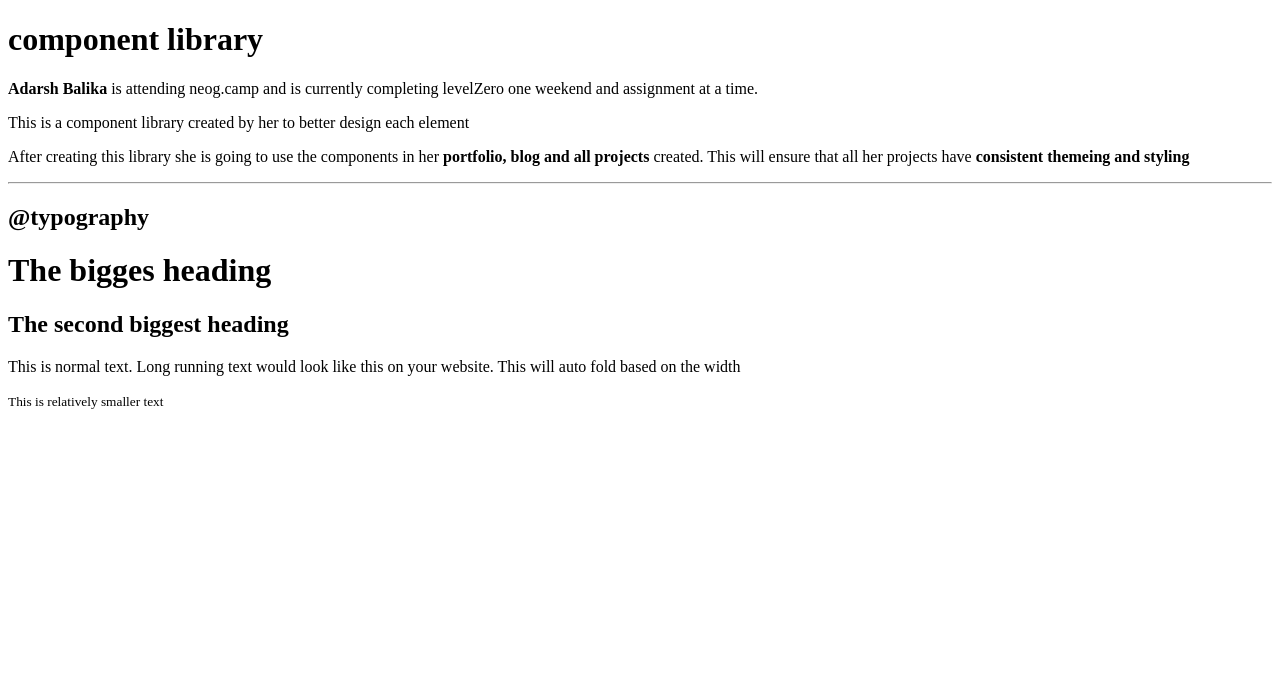
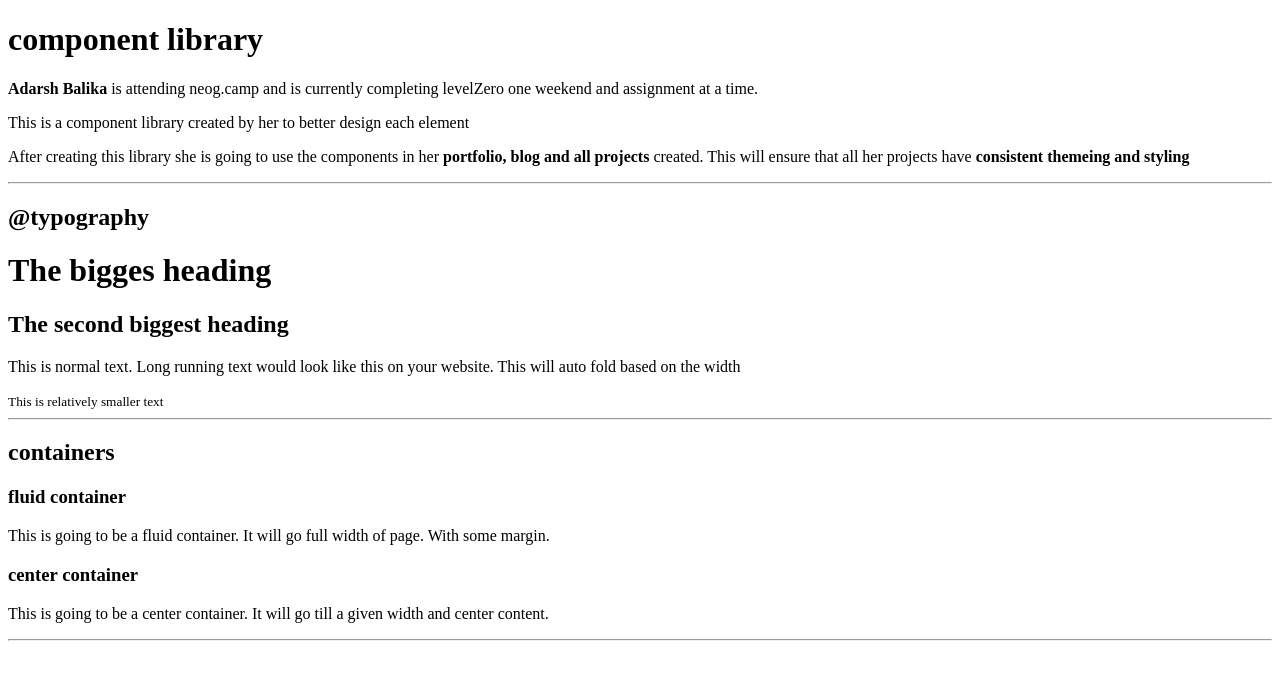
Before and after one commit to Rajeev-2100/Rajeev-2100-neogcamp-lesson-3-live, a plain HTML site: page index.html in a window 1280 px wide. Drawn offline with Linux system fonts and the light colour scheme.

Commit message:
Create a container section

```diff
--- a/index.html
+++ b/index.html
@@ -25,8 +25,19 @@
 
     <small>This is relatively smaller text</small>
 
+    <hr>
 
+    <h2>containers</h2>
 
+    <h3>fluid container</h3>
+
+    <p>This is going to be a fluid container. It will go full width of page. With some margin.</p>
+
+    <h3>center container</h3>
+
+    <p>This is going to be a center container. It will go till a given width and center content.</p>
+
+    <hr>
 
 
 
```
